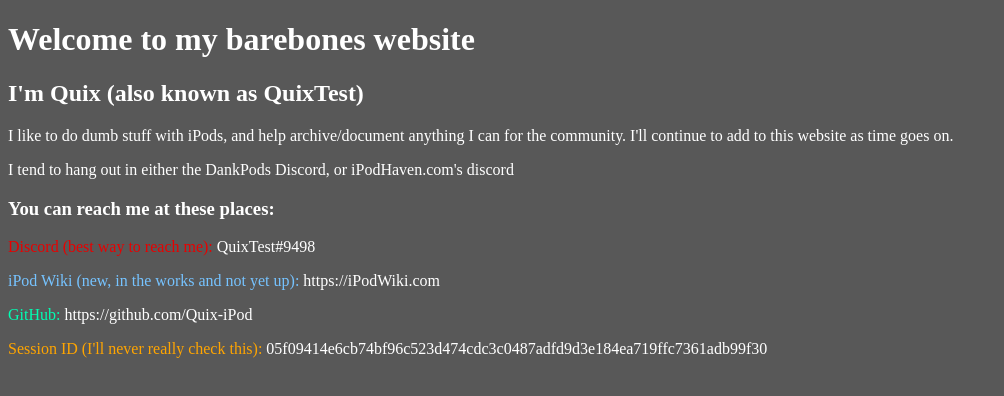
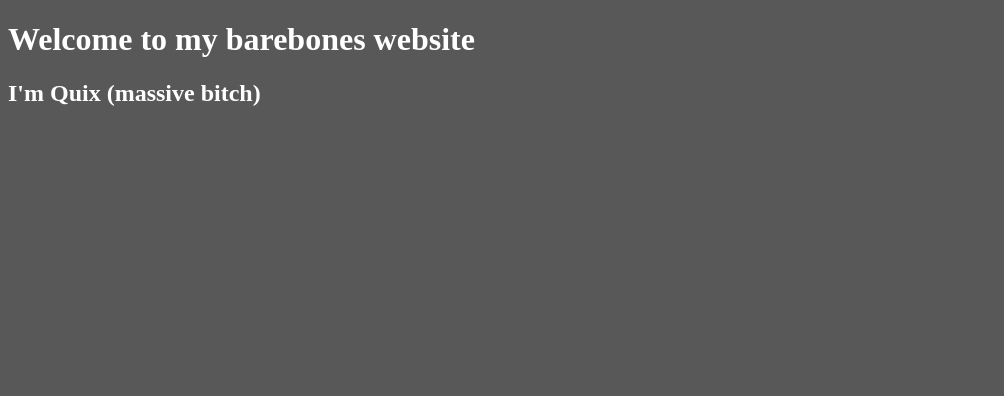
Before and after one commit to Quix-iPod/Quix-iPod.github.io, a plain HTML site: page index.html in a window 1280 px wide. Shown: the whole page, without its empty margins (0-1004 px from the left). Drawn offline with Linux system fonts and the light colour scheme.

Commit message:
improved
more accurate

```diff
--- a/index.html
+++ b/index.html
@@ -7,14 +7,7 @@
     <body style="background-color:#585858;">
       <body>
         <h1>Welcome to my barebones website</h1>
-        <h2>I'm Quix (also known as QuixTest)</h2>
-        <p> I like to do dumb stuff with iPods, and help archive/document anything I can for the community. I'll continue to add to this website as time goes on.
-        <p> I tend to hang out in either the DankPods Discord, or iPodHaven.com's discord
-        <h3> You can reach me at these places: </h3>
-        <p><span style="color:#E80000">Discord (best way to reach me): </span>QuixTest#9498</p>
-        <p><span style="color:#76C3FF">iPod Wiki (new, in the works and not yet up): </span> https://iPodWiki.com </p>
-        <p><span style="color:#00FFB3">GitHub: </span>https://github.com/Quix-iPod </p>
-        <p><span style="color:#FFA500">Session ID (I'll never really check this): </span>05f09414e6cb74bf96c523d474cdc3c0487adfd9d3e184ea719ffc7361adb99f30</p>
+        <h2>I'm Quix (massive bitch)</h2>
       </body>
     </body>
   </font>
```
